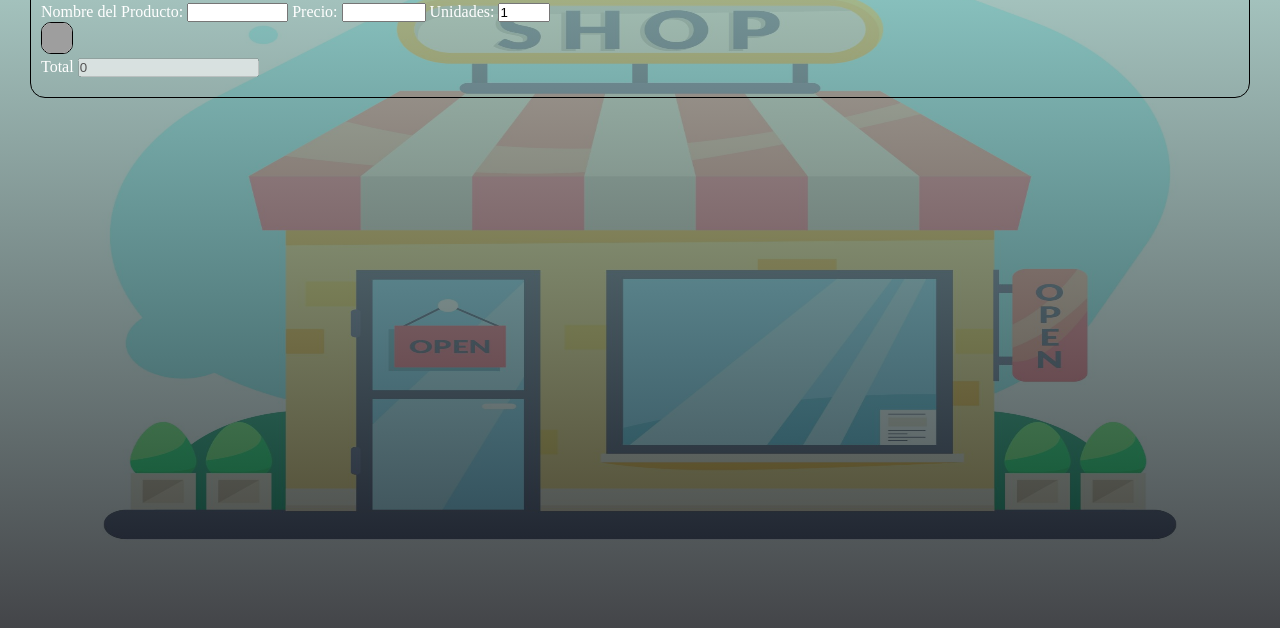
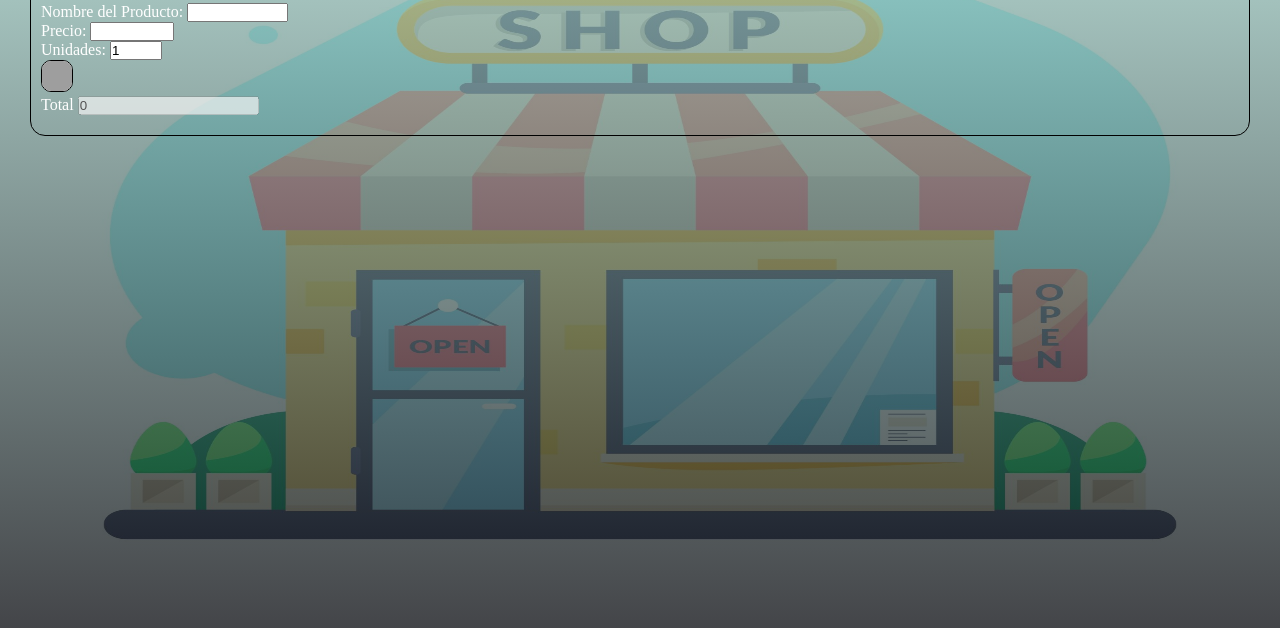
Before and after one commit to josrenyer/Lista-de-Compras, a plain HTML site: page index.html in a window 1280 px wide. Shown: the part 172-800 px from the top of the page. Drawn offline with Linux system fonts and the light colour scheme; grey boxes are pictures that could not be loaded.

Commit message:
input producto

```diff
--- a/index.html
+++ b/index.html
@@ -15,8 +15,8 @@
 		<div class="Search">
 			<form>
 				<h1>Ingresé los Porductos</h1><br>
-				<label>Nombre del Producto: <input class="product" type="text" size="10"></label>
-     			<label>Precio: <input class="amount" type="number" min="1" max="200000"></label>
+				<label>Nombre del Producto: <input class="product" type="text" size="10"></label><br>
+     			<label>Precio: <input class="amount" type="number" min="1" max="200000"></label><br>
      			<label>Unidades: <input class="units" type="number" min="1" max="10" value="1"></label><br>
      			<img class="button" src="https://img.icons8.com/color/30/000000/shopping-cart--v1.png"/>
 			</form>
```
